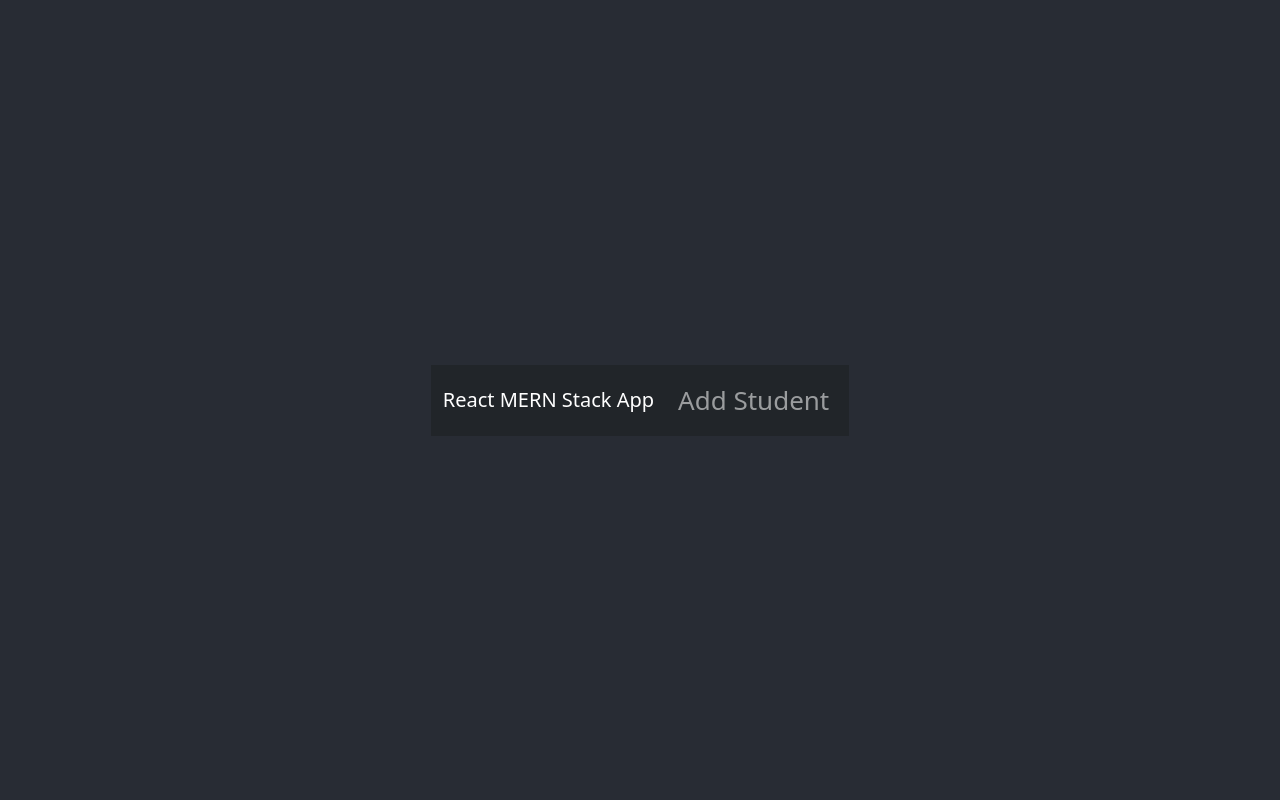
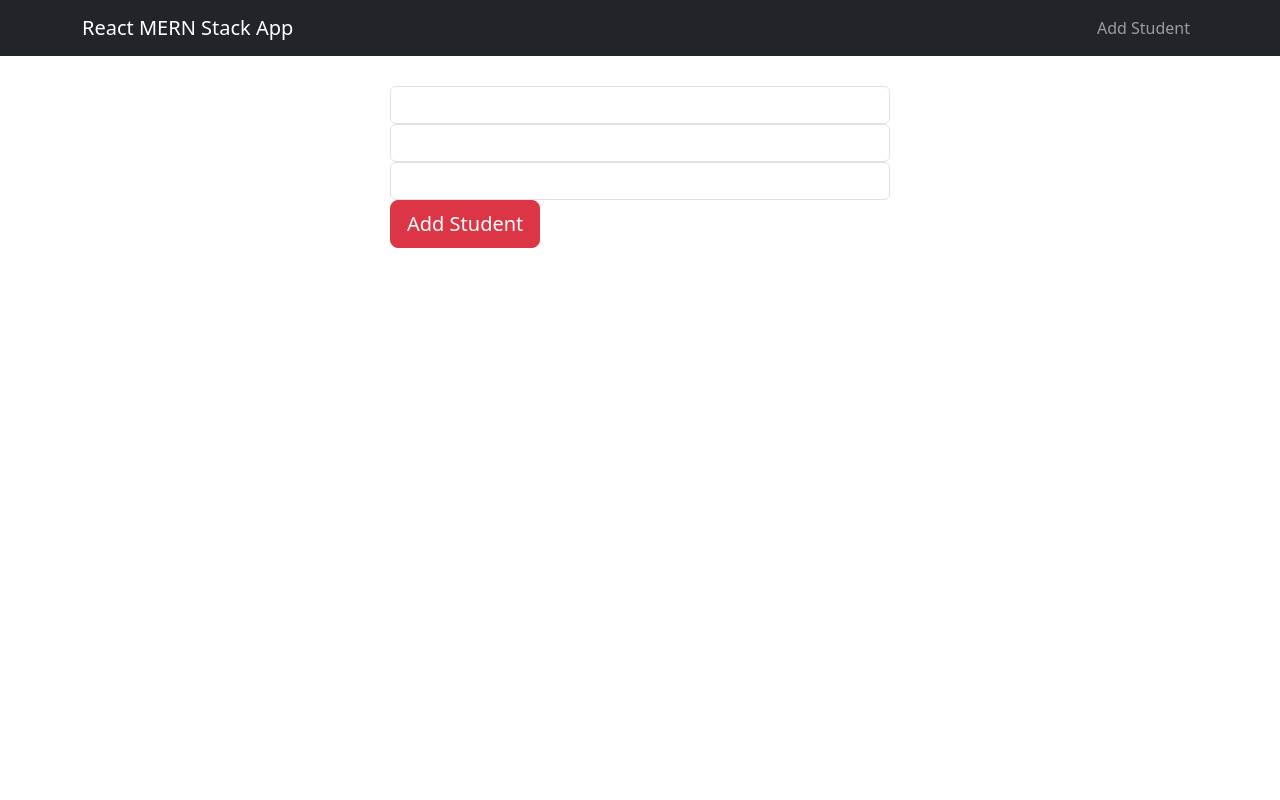
Before and after one commit to ari117-i9/Student-Database, a React (Create React App) app in the folder frontend/: page / in a window 1280 px wide. Shown: the top 800 px of the page. Built offline with nearby package versions, Linux system fonts and the light colour scheme.

Commit message:
Update CSS of app

```diff
--- a/frontend/src/App.css
+++ b/frontend/src/App.css
@@ -1,38 +1,46 @@
-.App {
-  text-align: center;
+.wrapper {
+    padding-top: 30px;
 }
 
-.App-logo {
-  height: 40vmin;
-  pointer-events: none;
+body h3 {
+    margin-bottom: 25px;
 }
 
-@media (prefers-reduced-motion: no-preference) {
-  .App-logo {
-    animation: App-logo-spin infinite 20s linear;
-  }
+.navbar-brand a {
+    color: #ffffff;
 }
 
-.App-header {
-  background-color: #282c34;
-  min-height: 100vh;
-  display: flex;
-  flex-direction: column;
-  align-items: center;
-  justify-content: center;
-  font-size: calc(10px + 2vmin);
-  color: white;
+.form-wrapper,
+.table-wrapper {
+    max-width: 500px;
+    margin: 0 auto;
 }
 
-.App-link {
-  color: #61dafb;
+.table-wrapper {
+    max-width: 700px;
 }
 
-@keyframes App-logo-spin {
-  from {
-    transform: rotate(0deg);
-  }
-  to {
-    transform: rotate(360deg);
-  }
+.edit-link {
+    padding: 7px 10px;
+    font-size: 0.875rem;
+    line-height: normal;
+    border-radius: 0.2rem;
+    color: #fff;
+    background-color: #28a745;
+    border-color: #28a745;
+    margin-right: 10px;
+    position: relative;
+    top: 1px;
 }
+
+.edit-link:hover {
+    text-decoration: none;
+    color: #ffffff;
+}
+
+
+input::-webkit-outer-spin-button,
+input::-webkit-inner-spin-button {
+    -webkit-appearance: none;
+    margin: 0;
+}
```
